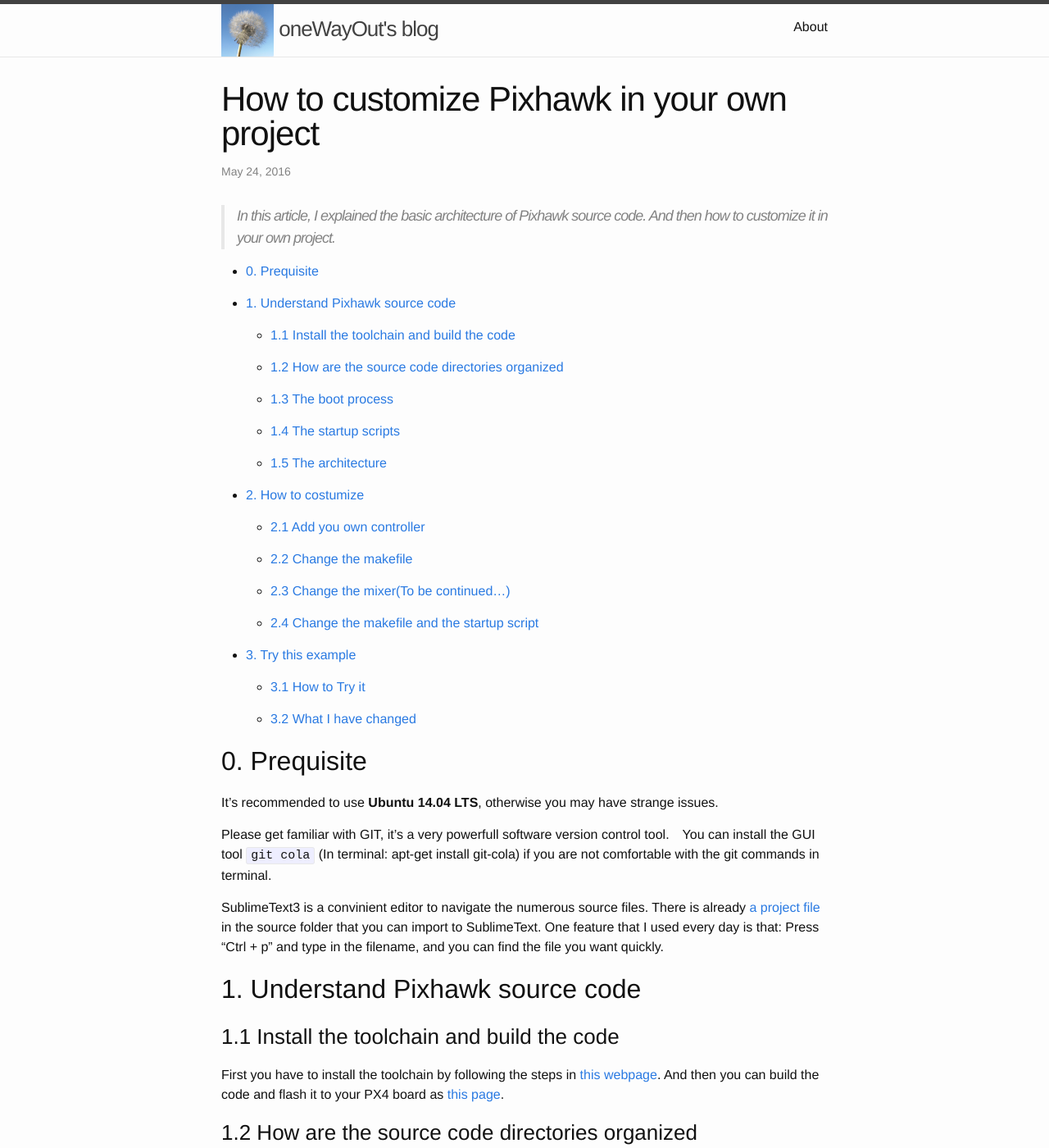
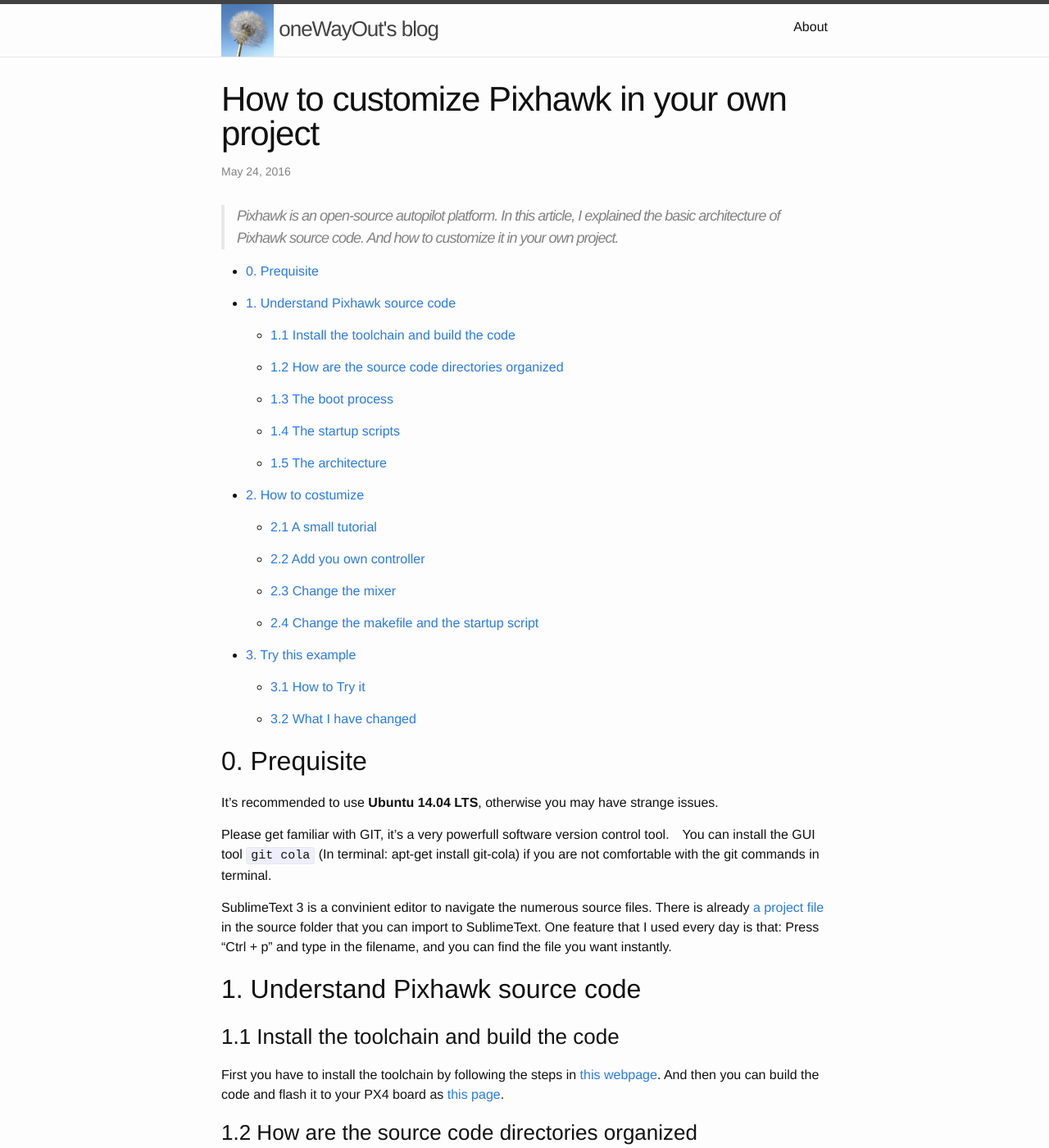
Before and after one commit to oneWayOut/onewayout.github.io_old, a Jekyll site: the page built from _posts/2016-05-24-pixhawk-principle-and-customize.markdown, in a window 1280 px wide and 1400 px high. Shown: the whole window at 82% size. Built offline with Jekyll 4.4.1, drawn with Linux system fonts in a browser that asks for light colours; some of the changed text lies outside the part shown.

Commit message:
post 3rd article

```diff
--- a/_posts/2016-05-24-pixhawk-principle-and-customize.markdown
+++ b/_posts/2016-05-24-pixhawk-principle-and-customize.markdown
@@ -6,8 +6,8 @@ categories: pixhawk
 ---
 
 >
-> In this article, I explained the basic architecture of Pixhawk source code.
-> And then how to customize it in your own project.
+> Pixhawk is an open-source autopilot platform. In this article, I explained the basic architecture of Pixhawk source code.
+> And how to customize it in your own project.
 
 * [0. Prequisite](#0)
 
@@ -25,11 +25,11 @@ categories: pixhawk
 
 * [2. How to costumize](#2)
 
-  + [2.1 Add you own controller](#2.1)
+  + [2.1 A small tutorial](#2.1)
 
-  + [2.2 Change the makefile](#2.2)
+  + [2.2 Add you own controller](#2.2)
 
-  + [2.3 Change the mixer(To be continued...)](#2.3)
+  + [2.3 Change the mixer](#2.3)
 
   + [2.4 Change the makefile and the startup script](#2.4)
 
@@ -45,7 +45,7 @@ It's recommended to use **Ubuntu 14.04 LTS**, otherwise you may have strange iss
 
 Please get familiar with GIT, it's a very powerfull software version control tool.　You can install the GUI tool `git cola` (In terminal: apt-get install git-cola) if you are not comfortable with the git commands in terminal.
 
-SublimeText3 is a convinient editor to navigate the numerous source files. There is already [a project file](https://github.com/PX4/Firmware/blob/master/Firmware.sublime-project) in the source folder that you can import to SublimeText. One feature that I used every day is that: Press "Ctrl + p" and type in the filename, and you can find the file you want quickly.
+SublimeText 3 is a convinient editor to navigate the numerous source files. There is already [a project file](https://github.com/PX4/Firmware/blob/master/Firmware.sublime-project) in the source folder that you can import to SublimeText. One feature that I used every day is that: Press "Ctrl + p" and type in the filename, and you can find the file you want instantly.
 
 <h2 id="1">1. Understand Pixhawk source code</h2>
 
@@ -282,11 +282,9 @@ We can do a small exercise to understand the code better, and then go even furth
 
 Following the same concept, you can add a simple control law in [`Firmware/src/examples/fixedwing_control/main.c`](https://github.com/PX4/Firmware/tree/master/src/examples/fixedwing_control). The program subscribes the estimated position and attitude, manual control input. The only thing you need to do is to implement the PID control law, and calculate the **normalized control value**. Then publish it in the `actuator_controls_0` message to mixer to control the servos or motors.
 
-<h3 id="2.3"> 2.3 Change the mixer(To be continued...) </h3>
+<h3 id="2.3"> 2.3 Change the mixer </h3>
 
-If you have a special airframe, you may need to have you own mixer to control the acuators. Please refer to [this webpage](http://dev.px4.io/concept-mixing.html) and the source file folder `Firmware/ROMFS/mixers`.
-
-Actually the mixer is a bit complicated, I haven't understood it quite well. Maybe I will add more explainations here later.
+The key concept of the mixer is to translate the normalized control output from the controller to pwm to actuators, Which greatly improves reusability of code. If you have a special airframe, you may need to have you own mixer to control the acuators. Please refer to [this webpage](http://dev.px4.io/concept-mixing.html) and the source file folder `Firmware/ROMFS/mixers`.
 
 <h3 id="2.4"> 2.4 Change the makefile and the startup script</h3>
 
```
Also changed, not shown: other parts of _posts/2016-05-24-pixhawk-principle-and-customize.markdown (+5 -5 lines), _posts/2016-05-29-This-world.markdown (added, +68 -0 lines), about.md (+6 -4 lines).
